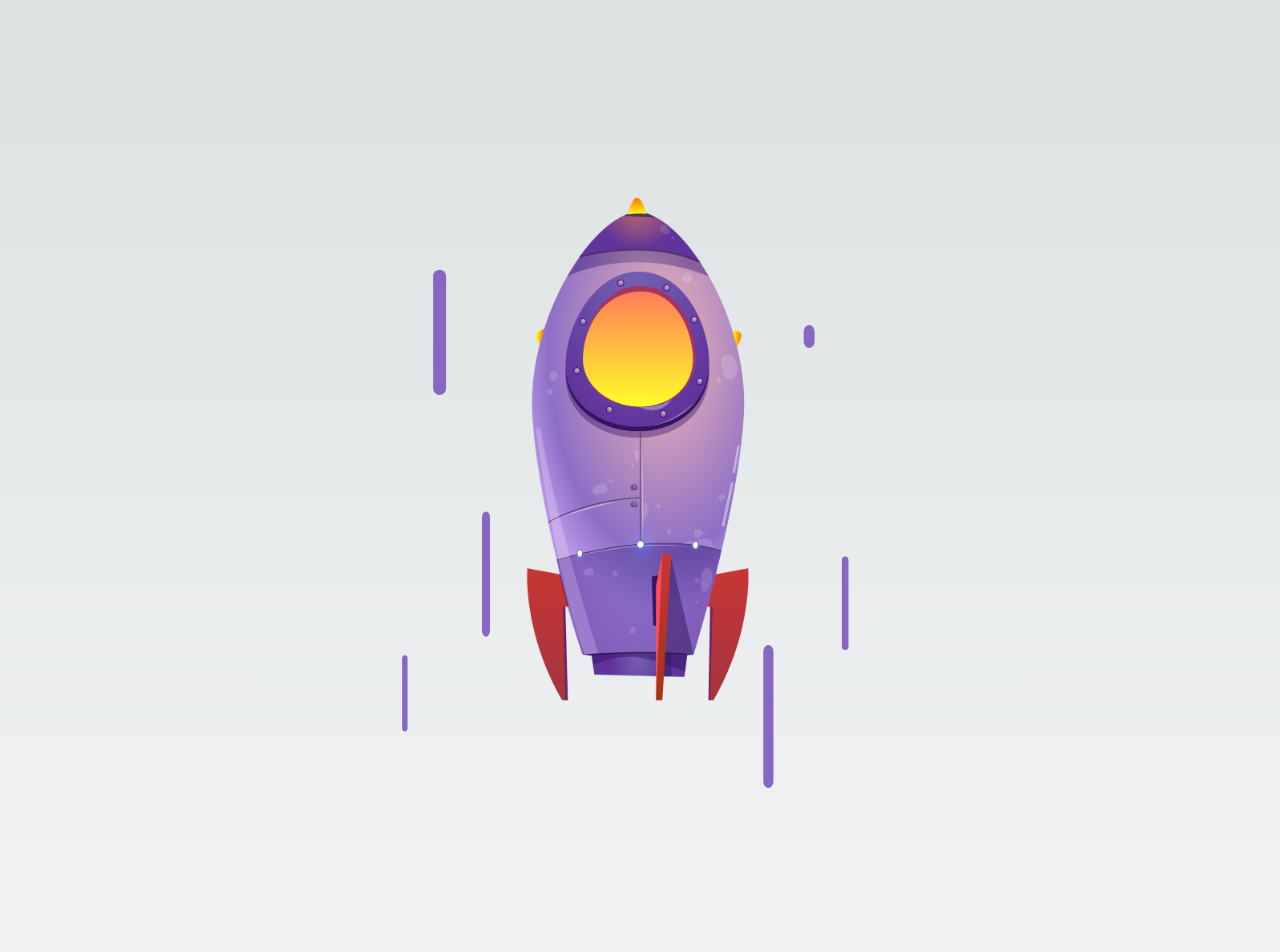
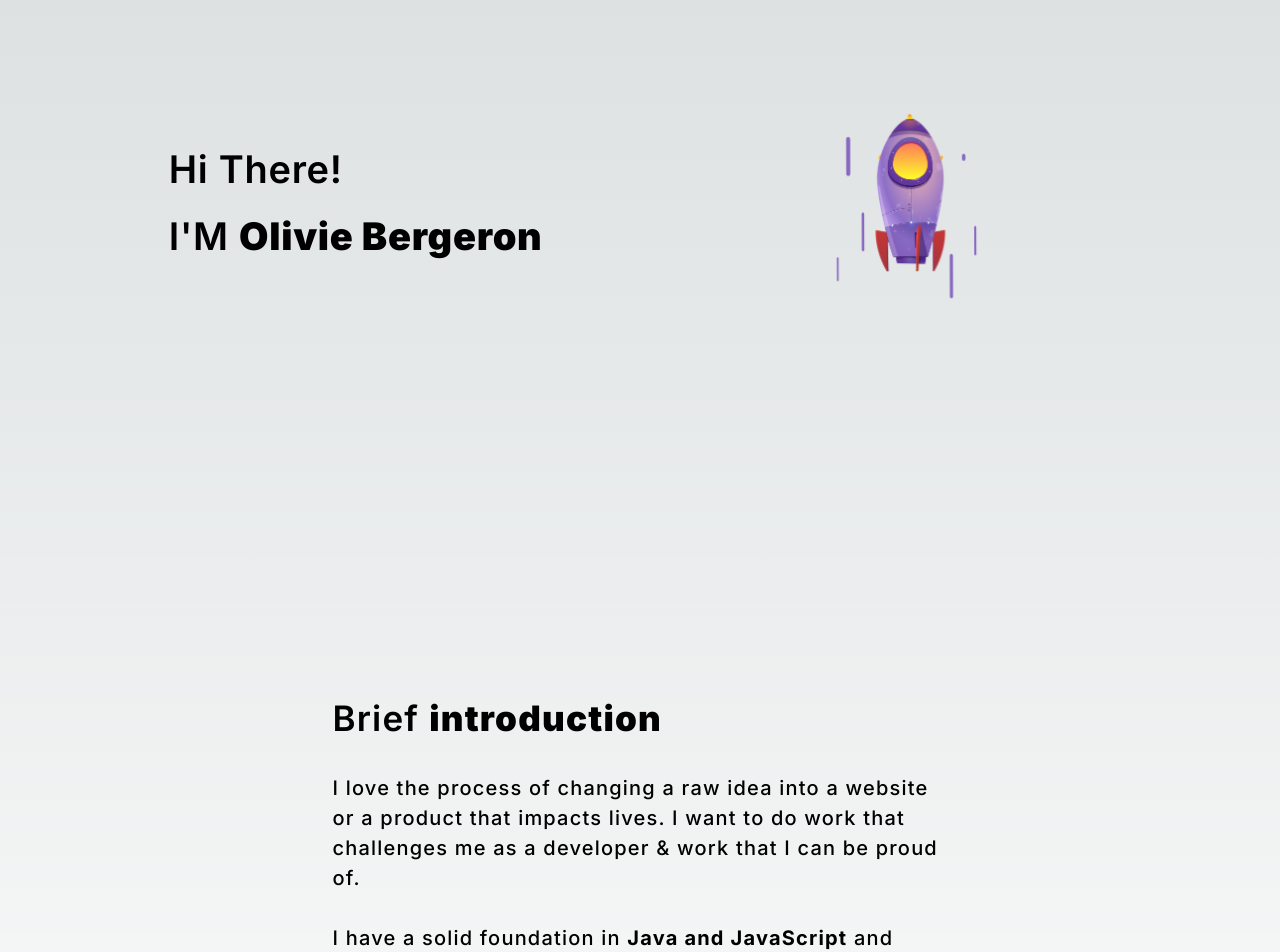
Before and after one commit to OlivTheOlive/my_portfolio, a Next.js app: page / in a window 1280 px wide. Shown: the part 300-1252 px from the top of the page. Built offline with nearby package versions, Linux system fonts and the light colour scheme.

Commit message:
added tilt animation and updated css

```diff
--- a/src/app/globals.css
+++ b/src/app/globals.css
@@ -25,7 +25,7 @@ body {
       rgb(var(--background-end-rgb))
     )
     rgb(var(--background-start-rgb));
-  cursor: none !important;
+  /* cursor: none !important; */
 }
 
 @layer utilities {
@@ -33,3 +33,113 @@ body {
     text-wrap: balance;
   }
 }
+
+.HomePage {
+  display: flex;
+  justify-content: space-evenly;
+  min-height: 80vh;
+  margin-top: 100px;
+  margin-bottom: -50px;
+  align-items: center;
+}
+.HomeText h1 {
+  font-weight: 600;
+  font-size: 38px;
+  letter-spacing: 0.7px;
+  padding-top: 10px;
+}
+
+.TypeEffect {
+  padding: 25px 0px;
+  font-weight: 600;
+  font-size: 32px;
+  letter-spacing: 0.6px;
+}
+@keyframes rotateLoop {
+  0% {
+    transform: rotate(-10deg);
+  }
+  50% {
+    transform: rotate(10deg);
+  }
+  100% {
+    transform: rotate(-10deg);
+  }
+}
+.illustration {
+  animation: rotateLoop 5s infinite;
+  width: 400px;
+  height: 400px;
+}
+
+@media (max-width: 900px) {
+  .HomePage {
+    display: block;
+    text-align: center;
+    margin-top: 150px;
+    padding: 25px;
+  }
+  .HomeText {
+    text-align: left;
+    display: inline-block;
+  }
+  .illustration {
+    animation: rotateLoop 5s infinite;
+    margin: auto;
+    margin-bottom: 50px;
+  }
+}
+
+@media (max-width: 500px) {
+  .HomePage {
+    min-height: 70vh;
+  }
+  .NavbarLinks {
+    inset: 0 0 0 30%;
+  }
+  .HomeText h1 {
+    font-weight: 500;
+    font-size: 28px;
+  }
+  .TypeEffect {
+    font-weight: 500;
+    font-size: 24px;
+  }
+  .illustration {
+    animation: rotateLoop 5s infinite;
+    width: 300px;
+    height: 300px;
+    margin-bottom: 0px;
+  }
+}
+
+.AboutPage {
+  display: flex;
+  justify-content: space-evenly;
+  min-height: 80vh;
+  margin-top: 100px;
+  align-items: center;
+  padding: 25px;
+}
+
+.AboutText {
+  width: 50%;
+  font-weight: 500;
+  font-size: 20px;
+  line-height: 30px;
+  letter-spacing: 1.2px;
+}
+.AboutTextHeading {
+  font-size: 35px;
+  font-weight: 600;
+  padding-bottom: 40px;
+}
+.AboutText a {
+  color: #9067c6;
+  text-decoration: underline;
+  font-weight: bold;
+}
+
+.Avatar {
+  width: 280px;
+}
--- a/src/app/page.tsx
+++ b/src/app/page.tsx
@@ -8,7 +8,7 @@ import HomePage from "@/home/page";
 export default function Home() {
   return (
     <div>
-      <CustomCursor />
+      {/* <CustomCursor /> */}
       <Navbar />
       <HomePage />
       <Footer />
--- a/src/components/flashAnimation/index.css
+++ /dev/null
@@ -1,26 +0,0 @@
-.flash-container {
-  position: relative;
-  width: 100%;
-  height: 100vh;
-  overflow: hidden;
-}
-
-.flash-effect {
-  width: 50px;
-  height: 50px;
-  border-radius: 50%;
-  background-color: rgba(255, 255, 255, 0.8);
-  box-shadow: 0 0 20px rgba(255, 255, 255, 0.6);
-  animation: flash-animation 0.3s ease forwards;
-}
-
-@keyframes flash-animation {
-  0% {
-    transform: scale(0);
-    opacity: 1;
-  }
-  100% {
-    transform: scale(1);
-    opacity: 0;
-  }
-}
--- a/src/components/flashAnimation/index.tsx
+++ /dev/null
@@ -1,50 +0,0 @@
-import React, { useEffect, useState } from "react";
-import "./index.css";
-
-const FlashEffect: React.FC = () => {
-  const [flashes, setFlashes] = useState<
-    { id: number; x: number; y: number }[]
-  >([]);
-
-  const handleMouseDown = (e: MouseEvent) => {
-    if (e.button === 0) {
-      // Check if the left mouse button is clicked
-      const newFlash = { id: Date.now(), x: e.clientX, y: e.clientY };
-      setFlashes((prevFlashes) => [...prevFlashes, newFlash]);
-
-      // Remove the flash after a short duration
-      setTimeout(() => {
-        setFlashes((prevFlashes) =>
-          prevFlashes.filter((flash) => flash.id !== newFlash.id)
-        );
-      }, 300); // Flash duration
-    }
-  };
-
-  useEffect(() => {
-    document.addEventListener("mousedown", handleMouseDown);
-
-    return () => {
-      document.removeEventListener("mousedown", handleMouseDown);
-    };
-  }, []);
-
-  return (
-    <div className="flash-container">
-      {flashes.map((flash) => (
-        <div
-          key={flash.id}
-          className="flash-effect"
-          style={{
-            left: flash.x,
-            top: flash.y,
-            position: "absolute",
-            pointerEvents: "none",
-          }}
-        />
-      ))}
-    </div>
-  );
-};
-
-export default FlashEffect;
--- a/src/home/page.tsx
+++ b/src/home/page.tsx
@@ -2,6 +2,7 @@
 import React, { useEffect, useState } from "react";
 import dynamic from "next/dynamic";
 import Rocket from "@/app/lottieAnimation/rocket.json";
+import Tilt from "react-parallax-tilt";
 
 const Lottie = dynamic(() => import("lottie-react"), { ssr: false });
 
@@ -13,31 +14,31 @@ const HomePage: React.FC = () => {
   }, []);
 
   return (
-    <div className="min-h-screen bg-gray-100 flex flex-col items-center justify-center">
-      <div className="text-center mb-12">
-        <h1 className="text-4xl font-bold mb-2">Hi There!</h1>
-        <h1 className="text-3xl">
+    <div>
+      <div className="HomePage">
+        <div className="HomeText">
+          <h1>Hi There!</h1>
+          <h1>
             I'M <b>Olivie Bergeron</b>
           </h1>
           {/* <Typed /> */}
         </div>
-
         {isClient && (
-        <div className="w-80 h-80 mb-12">
+          <Tilt perspective={500} scale={1.2}>
             <Lottie
-            className="w-full h-full"
+              className="illustration"
               animationData={Rocket}
               loop={true}
             />
+          </Tilt>
+        )}
       </div>
-      )}
-
-      <div className="AboutPage bg-black p-8 rounded-lg shadow-lg max-w-lg mx-auto">
+      <div className="AboutPage ">
         <div className="AboutText">
-          <h1 className="AboutTextHeading text-2xl font-semibold mb-4">
+          <h1 className="AboutTextHeading">
             Brief <b>introduction</b>
           </h1>
-          <p className="text-gray-700">
+          <p>
             I love the process of changing a raw idea into a website or a
             product that impacts lives. I want to do work that challenges me as
             a developer & work that I can be proud of.
@@ -45,7 +46,8 @@ const HomePage: React.FC = () => {
             <br />I have a solid foundation in <b>Java and JavaScript</b> and
             know a bit of <b>Python</b> and am working on a few projects in the{" "}
             <b>MERN</b> stack.
-            <br />I am currently learning <b>Next.js</b> and <b>Typescript</b>.
+            <br />I am currently learning <b>Next.js</b> and <b>Typescript</b>
+            .
             <br />
             <br />
             {/* <CiCoffeeCup style={{ scale: "1.5", rotate: "15deg" }} /> */}
```
Lines whose indentation alone changed are shown as unchanged.
